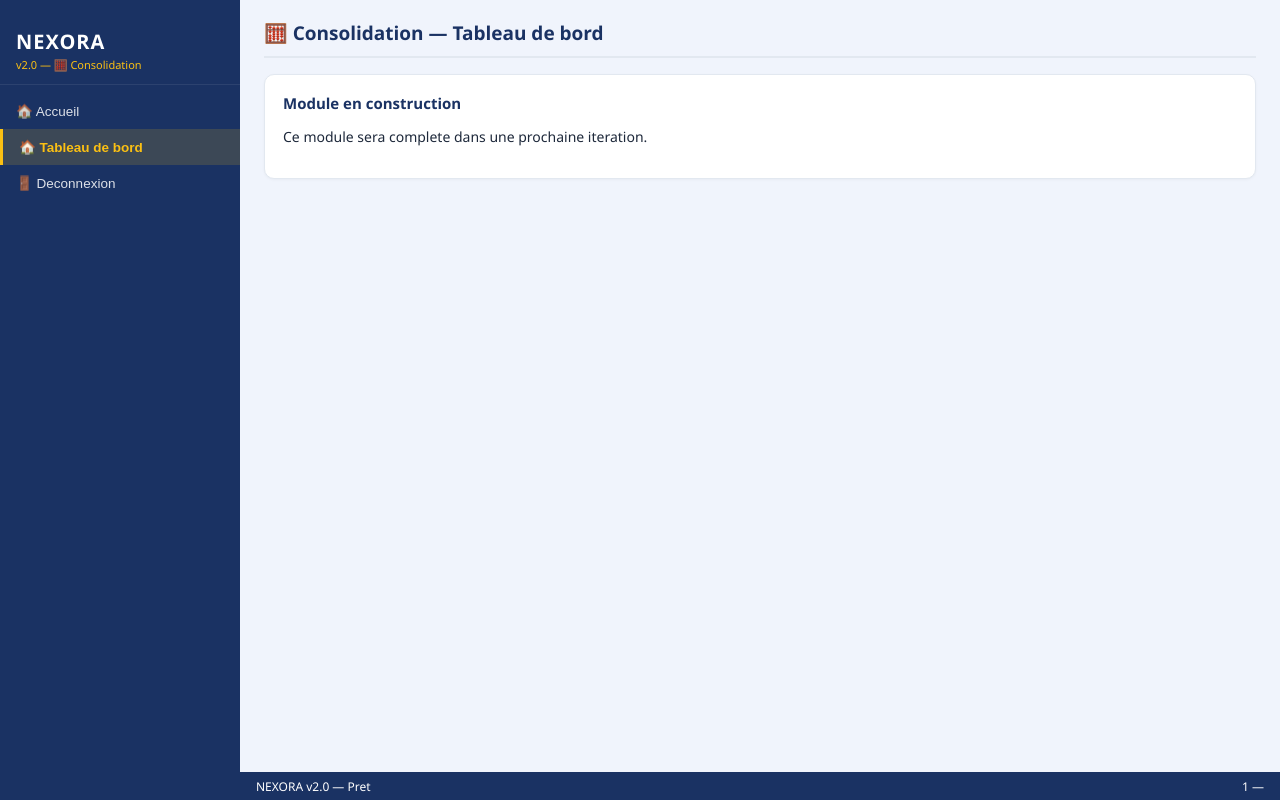
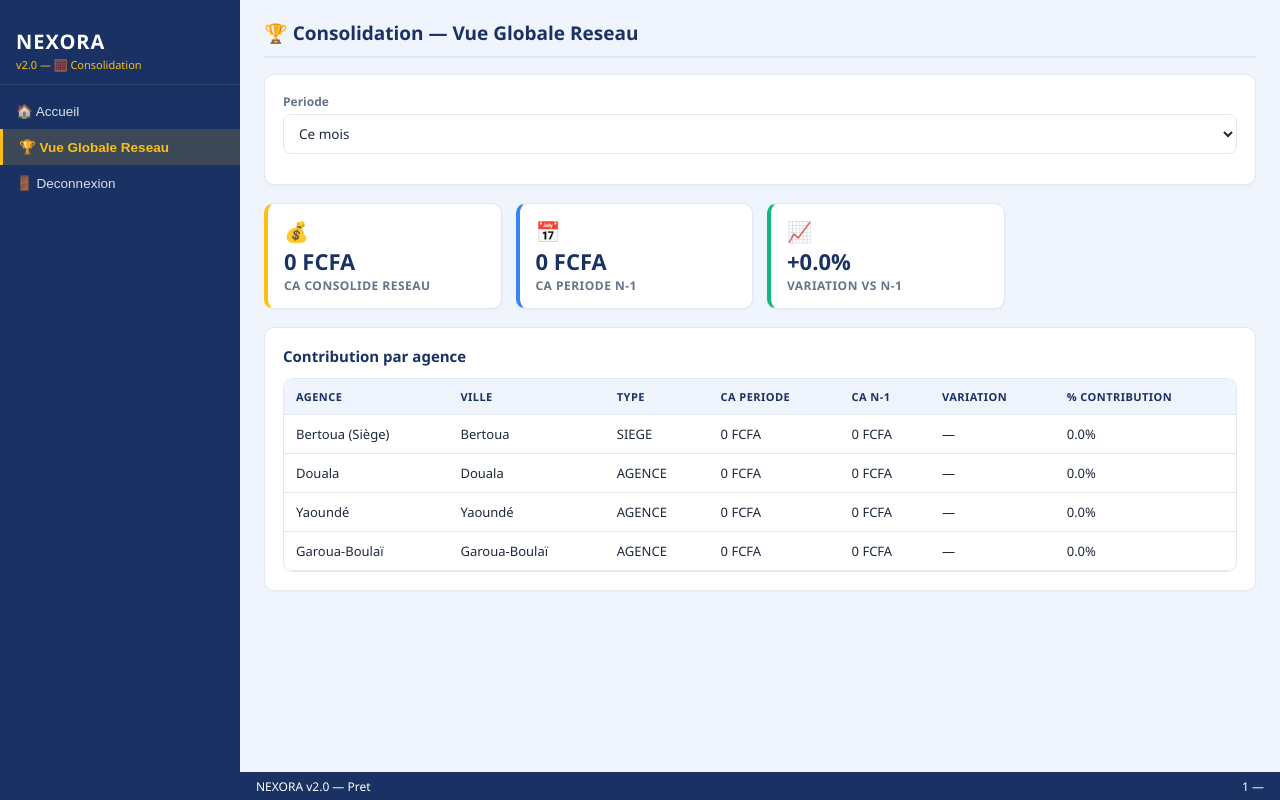
Before and after one commit to piala00/Vps-, a Flask app: page /module/consolidation in a window 1280 px wide. Run offline with Flask 3, Linux system fonts and the light colour scheme; the visitor is signed in with stand-in values (Sample User, id 1); data comes from the database, SQL or seed files in the repository.

Commit message:
feat: module consolidation - vue globale reseau
- CA consolide multi-agences avec % de contribution par agence
- Comparaison vs meme periode N-1 (granularite jour/semaine/mois/mois precedent)
- Ajout get_ca_par_depot dans le connecteur Sage (CA par depot/agence)

```diff
--- a/core/sage_connector.py
+++ b/core/sage_connector.py
@@ -453,6 +453,31 @@ def get_paiements_clients(code_client: str = "", date_debut: str = "", date_fin:
         return []
 
 
+# ── CA par depot (consolidation reseau) ──────────────────────────────────────
+def get_ca_par_depot(date_debut: str = "", date_fin: str = "") -> List[Dict]:
+    try:
+        sql = """
+            SELECT DL.DE_No AS depot_no, ISNULL(DEP.DE_Intitule,'') AS depot,
+                   SUM(DL.DL_MontantHT) AS ca_ht
+            FROM F_DOCLIGNE DL
+            INNER JOIN F_DOCENTETE DH ON DH.DO_Piece=DL.DO_Piece AND DH.DO_Type=DL.DO_Type
+            LEFT JOIN F_DEPOT DEP ON DEP.DE_No=DL.DE_No
+            WHERE DH.DO_Type=6
+        """
+        params = []
+        if date_debut:
+            sql += " AND DH.DO_Date>=?"
+            params.append(date_debut)
+        if date_fin:
+            sql += " AND DH.DO_Date<=?"
+            params.append(date_fin)
+        sql += " GROUP BY DL.DE_No, DEP.DE_Intitule"
+        return sage_query(sql, tuple(params))
+    except Exception as e:
+        log.error("Erreur CA par depot: %s" % e)
+        return []
+
+
 # ── Ventes clients (factures, F_DOCENTETE DO_Type=6) ─────────────────────────────
 def get_ventes(date_debut: str = "", date_fin: str = "", code_client: str = "") -> List[Dict]:
     try:
--- a/modules/consolidation/routes.py
+++ b/modules/consolidation/routes.py
@@ -1,14 +1,105 @@
-from flask import render_template, session, redirect, url_for
+#!/usr/bin/env python3
+# -*- coding: utf-8 -*-
+"""
+modules/consolidation/routes.py
+NEXORA v2.0 — Module Consolidation : vue globale du reseau (CA consolide multi-agences).
+"""
+from datetime import date, timedelta
+
+from flask import render_template, session, redirect, url_for, request, jsonify
+
 from . import bp
-from core.database import has_permission
+from core.database import db_all, has_permission
 from core.nexora_security import login_required
+from core.sage_connector import get_ca_par_depot
+
+
+def _peut(uid, sous_module, action='lire'):
+    return session.get('is_master') or has_permission(uid, 'consolidation', sous_module, action)
+
+
+def _bornes_periode(granularite):
+    today = date.today()
+    if granularite == 'jour':
+        return today.isoformat(), today.isoformat()
+    if granularite == 'semaine':
+        debut = today - timedelta(days=today.weekday())
+        return debut.isoformat(), today.isoformat()
+    if granularite == 'mois_precedent':
+        premier_jour_mois = today.replace(day=1)
+        dernier_jour_precedent = premier_jour_mois - timedelta(days=1)
+        premier_jour_precedent = dernier_jour_precedent.replace(day=1)
+        return premier_jour_precedent.isoformat(), dernier_jour_precedent.isoformat()
+    # 'mois' par defaut
+    debut = today.replace(day=1)
+    return debut.isoformat(), today.isoformat()
+
+
+def _decaler_n1(date_debut, date_fin):
+    d1 = date.fromisoformat(date_debut) - timedelta(days=365)
+    d2 = date.fromisoformat(date_fin) - timedelta(days=365)
+    return d1.isoformat(), d2.isoformat()
 
 
 @bp.route('/module/consolidation')
 @login_required
 def module_consolidation():
     uid = session['user_id']
-    if not (session.get('is_master') or has_permission(uid, 'consolidation', 'synthese_groupe', 'lire')):
+    if not _peut(uid, 'synthese_groupe', 'lire'):
         return redirect(url_for('accueil'))
     return render_template('modules/consolidation.html', module='consolidation',
                             module_label='🧮 Consolidation')
+
+
+# ── Vue globale reseau ────────────────────────────────────────────────────────
+@bp.route('/api/consolidation/dashboard')
+@login_required
+def api_dashboard():
+    uid = session['user_id']
+    if not _peut(uid, 'synthese_groupe', 'lire'):
+        return jsonify(ok=False, msg='Acces refuse'), 403
+
+    granularite = request.args.get('granularite', 'mois')
+    date_debut, date_fin = _bornes_periode(granularite)
+    date_debut_n1, date_fin_n1 = _decaler_n1(date_debut, date_fin)
+
+    ca_depots = get_ca_par_depot(date_debut, date_fin)
+    ca_depots_n1 = get_ca_par_depot(date_debut_n1, date_fin_n1)
+
+    agences = db_all(
+        "SELECT id, code, nom, ville, type_site, depot_sage_no FROM nx_agences "
+        "WHERE actif=1 ORDER BY id")
+
+    data = []
+    total_ca = 0.0
+    total_ca_n1 = 0.0
+    for ag in agences:
+        depot_no = ag['depot_sage_no']
+        ca = sum(float(d.get('ca_ht') or 0) for d in ca_depots if d.get('depot_no') == depot_no) \
+            if depot_no else 0.0
+        ca_n1 = sum(float(d.get('ca_ht') or 0) for d in ca_depots_n1 if d.get('depot_no') == depot_no) \
+            if depot_no else 0.0
+        total_ca += ca
+        total_ca_n1 += ca_n1
+        data.append({
+            'agence_id': ag['id'],
+            'code': ag['code'],
+            'nom': ag['nom'],
+            'ville': ag['ville'],
+            'type_site': ag['type_site'],
+            'ca': round(ca, 2),
+            'ca_n1': round(ca_n1, 2),
+        })
+
+    for d in data:
+        d['pct_contribution'] = round(d['ca'] / total_ca * 100, 2) if total_ca > 0 else 0.0
+        d['variation_pct'] = round((d['ca'] - d['ca_n1']) / d['ca_n1'] * 100, 2) if d['ca_n1'] > 0 else 0.0
+
+    variation_globale = round((total_ca - total_ca_n1) / total_ca_n1 * 100, 2) if total_ca_n1 > 0 else 0.0
+
+    return jsonify(ok=True, data=data,
+                    ca_total=round(total_ca, 2),
+                    ca_total_n1=round(total_ca_n1, 2),
+                    variation_pct=variation_globale,
+                    periode={'debut': date_debut, 'fin': date_fin,
+                             'debut_n1': date_debut_n1, 'fin_n1': date_fin_n1})
--- a/static/js/modules/consolidation.js
+++ b/static/js/modules/consolidation.js
@@ -1,3 +1,40 @@
 var autoLoad = window.autoLoad || {};
-autoLoad['consolidation-dashboard'] = function() {};
+
+// -- Vue globale reseau --------------------------------------------------------------
+function conChargerDashboard() {
+    loadingTable('con-tbody', 7);
+    var granularite = document.getElementById('con-granularite').value;
+    apiGet('/api/consolidation/dashboard?granularite=' + granularite, function(d) {
+        document.getElementById('kpi-ca-total').textContent = fmt.money(d.ca_total);
+        document.getElementById('kpi-ca-total-n1').textContent = fmt.money(d.ca_total_n1);
+        document.getElementById('kpi-variation').textContent =
+            (d.variation_pct >= 0 ? '+' : '') + fmt.pct(d.variation_pct);
+
+        if (!d.data.length) {
+            emptyTable('con-tbody', 7, 'Aucune donnee');
+            return;
+        }
+        var html = '';
+        d.data.forEach(function(a) {
+            var variationTxt = (a.variation_pct >= 0 ? '+' : '') + fmt.pct(a.variation_pct);
+            var variationBadge = a.ca_n1 > 0
+                ? badge(variationTxt, a.variation_pct >= 0 ? 'ok' : 'err')
+                : '—';
+            html += '<tr>' +
+                '<td>' + a.nom + '</td>' +
+                '<td>' + (a.ville || '—') + '</td>' +
+                '<td>' + a.type_site + '</td>' +
+                '<td>' + fmt.money(a.ca) + '</td>' +
+                '<td>' + fmt.money(a.ca_n1) + '</td>' +
+                '<td>' + variationBadge + '</td>' +
+                '<td>' + fmt.pct(a.pct_contribution) + '</td>' +
+                '</tr>';
+        });
+        document.getElementById('con-tbody').innerHTML = html;
+    });
+}
+autoLoad['consolidation-dashboard'] = function() { conChargerDashboard(); };
+
 window.autoLoad = autoLoad;
+
+conChargerDashboard();
--- a/templates/modules/consolidation.html
+++ b/templates/modules/consolidation.html
@@ -1,15 +1,61 @@
 {% extends "base.html" %}
 
 {% block sidebar %}
-<button class="nav-item active" onclick="nav('consolidation-dashboard')" data-nav="consolidation-dashboard">🏠 Tableau de bord</button>
+<button class="nav-item active" onclick="nav('consolidation-dashboard')" data-nav="consolidation-dashboard">🏆 Vue Globale Reseau</button>
 {% endblock %}
 
 {% block content %}
+
+<!-- ════════════ VUE GLOBALE RESEAU ════════════ -->
 <div id="s-consolidation-dashboard" class="section active">
-  <div class="section-title">🧮 Consolidation — Tableau de bord</div>
+  <div class="section-title">🏆 Consolidation — Vue Globale Reseau</div>
+
   <div class="card">
-    <div class="card-title">Module en construction</div>
-    <p>Ce module sera complete dans une prochaine iteration.</p>
+    <div class="frow">
+      <div class="fgroup">
+        <label>Periode</label>
+        <select id="con-granularite" onchange="conChargerDashboard()">
+          <option value="jour">Aujourd'hui</option>
+          <option value="semaine">Cette semaine</option>
+          <option value="mois" selected>Ce mois</option>
+          <option value="mois_precedent">Mois precedent</option>
+        </select>
+      </div>
+    </div>
+  </div>
+
+  <div class="kpi-grid">
+    <div class="kpi-card k-gold">
+      <div class="kico">💰</div>
+      <div class="kval" id="kpi-ca-total">—</div>
+      <div class="klabel">CA consolide reseau</div>
+    </div>
+    <div class="kpi-card k-blue">
+      <div class="kico">📅</div>
+      <div class="kval" id="kpi-ca-total-n1">—</div>
+      <div class="klabel">CA periode N-1</div>
+    </div>
+    <div class="kpi-card k-green">
+      <div class="kico">📈</div>
+      <div class="kval" id="kpi-variation">—</div>
+      <div class="klabel">Variation vs N-1</div>
+    </div>
+  </div>
+
+  <div class="card">
+    <div class="card-title">Contribution par agence</div>
+    <div class="tbl-wrap" style="margin-top:8px">
+      <table>
+        <thead>
+          <tr>
+            <th>Agence</th><th>Ville</th><th>Type</th><th>CA periode</th>
+            <th>CA N-1</th><th>Variation</th><th>% Contribution</th>
+          </tr>
+        </thead>
+        <tbody id="con-tbody"></tbody>
+      </table>
+    </div>
   </div>
 </div>
+
 {% endblock %}
```
